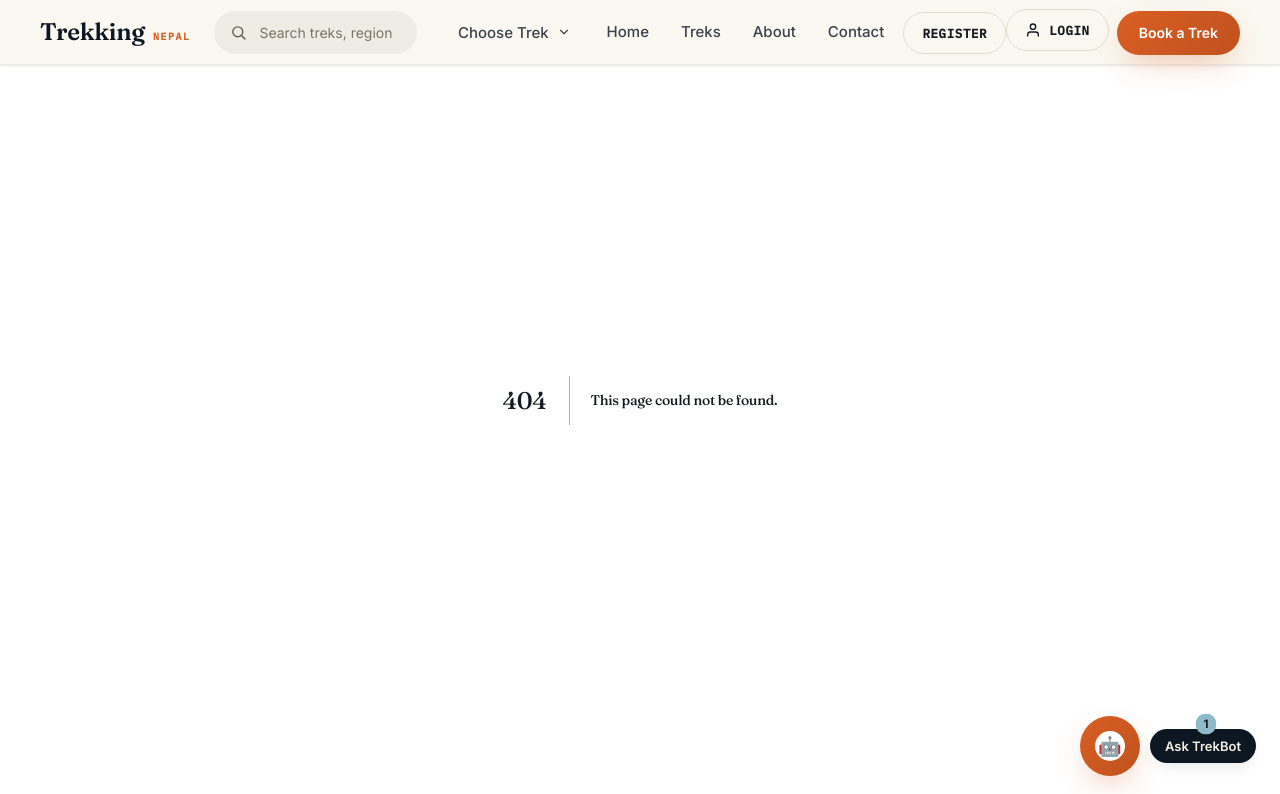
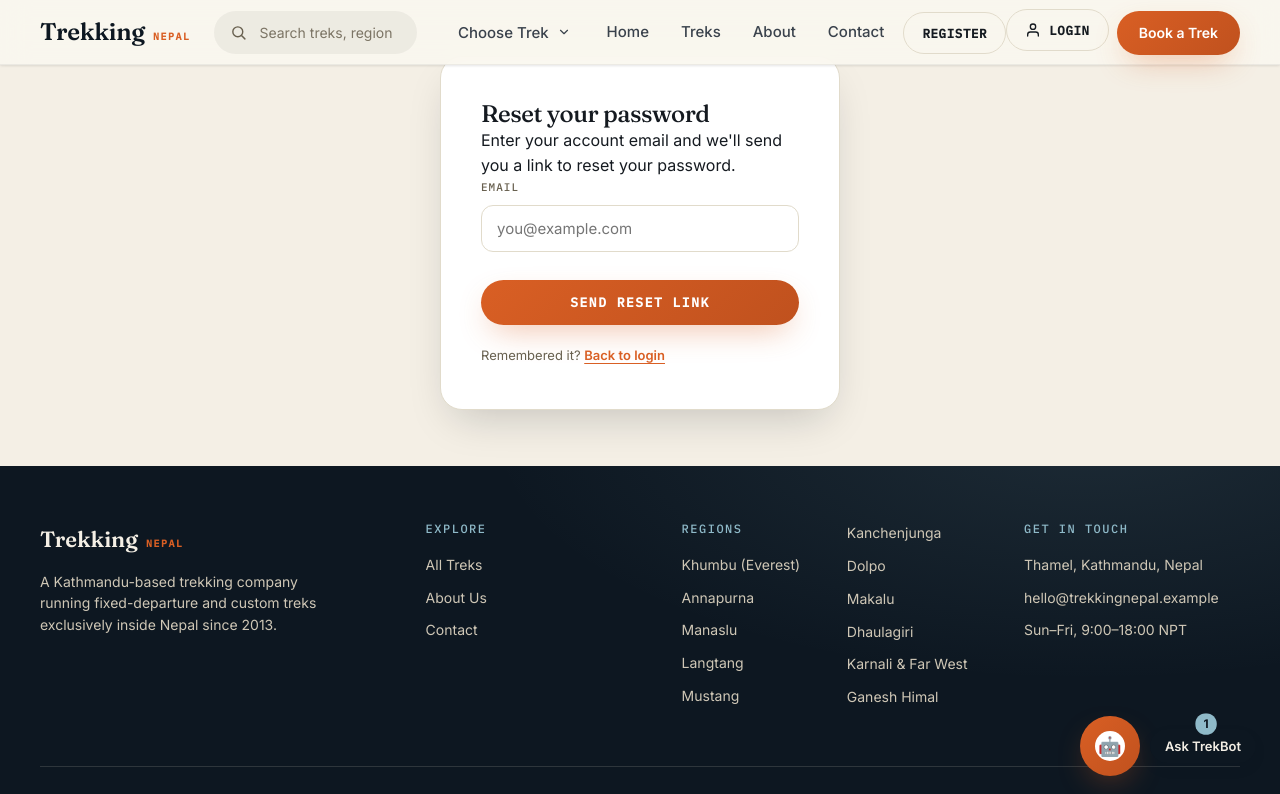
Before and after one commit to Khushbumandal2060/nepal-trekking, a Next.js app: page /forgot-password in a window 1280 px wide. Before the commit this address had no page. Shown: the top 794 px of the page. Built offline with nearby package versions, Linux system fonts and the light colour scheme.

Commit message:
add forgot-password

```diff
--- /dev/null
+++ b/src/app/forgot-password/page.tsx
@@ -0,0 +1,42 @@
+import Link from "next/link";
+import type { Metadata } from "next";
+
+export const metadata: Metadata = {
+    title: "Forgot Password · Trekking Nepal",
+    description:
+        "Reset your Trekking Nepal password. Enter your email and we'll send you a reset link.",
+};
+
+export default function ForgotPasswordPage() {
+    return (
+        <section className="auth-section">
+            <div className="wrap login-wrap">
+                <div className="login-card">
+                    <h1 className="login-heading">Reset your password</h1>
+                    <p className="login-sub">
+                        Enter your account email and we'll send you a link to reset
+                        your password.
+                    </p>
+                    <form className="login-form">
+                        <label className="login-field">
+                            <span>Email</span>
+                            <input
+                                type="email"
+                                name="email"
+                                placeholder="you@example.com"
+                                autoComplete="email"
+                                required
+                            />
+                        </label>
+                        <button type="submit" className="login-submit">
+                            Send reset link
+                        </button>
+                    </form>
+                    <p className="login-note">
+                        Remembered it? <Link href="/login">Back to login</Link>
+                    </p>
+                </div>
+            </div>
+        </section>
+    );
+}
```
